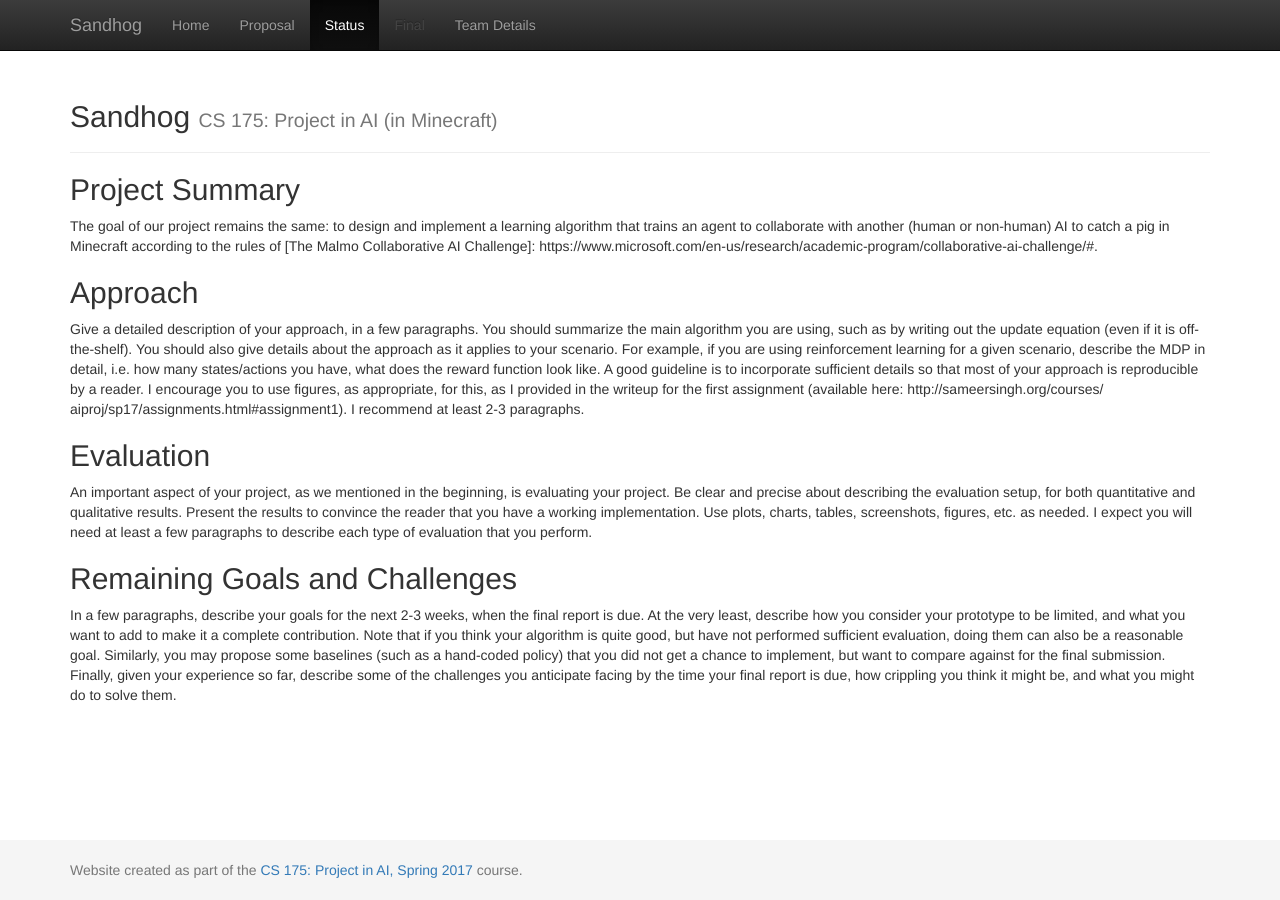
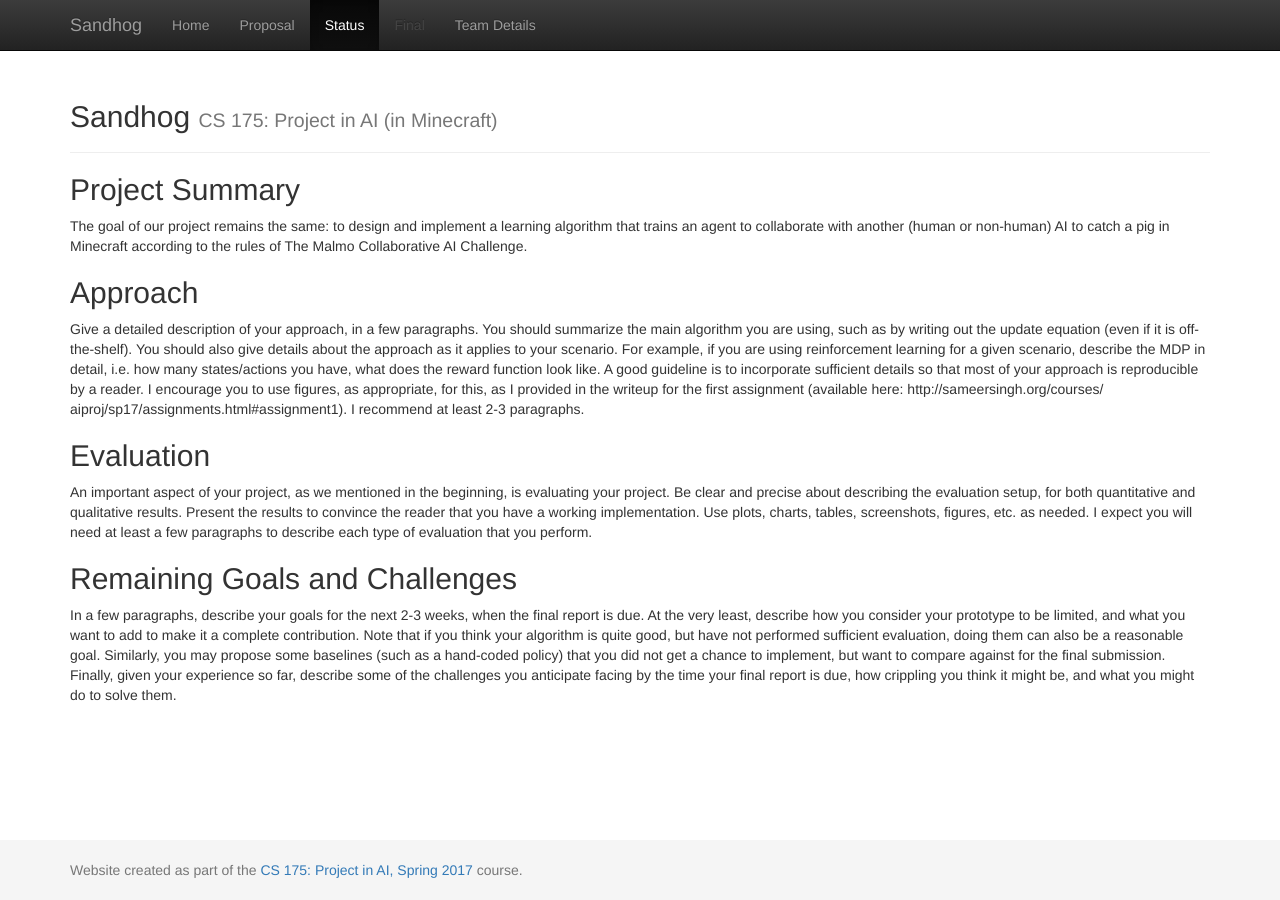
Before and after one commit to hfloresr/Sandhog, a Jekyll site: the page built from docs/status.md, in a window 1280 px wide. Built offline with Jekyll 4.4.1, drawn with Linux system fonts in a browser that asks for light colours; some of the changed lines change nothing that is shown.

Commit message:
Update project summary

```diff
--- a/docs/status.md
+++ b/docs/status.md
@@ -5,7 +5,7 @@ title: Status
 
 ## Project Summary
 
-The goal of our project remains the same: to design and implement a learning algorithm that trains an agent to collaborate with another (human or non-human) AI to catch a pig in Minecraft according to the rules of [The Malmo Collaborative AI Challenge]: https://www.microsoft.com/en-us/research/academic-program/collaborative-ai-challenge/#.
+The goal of our project remains the same: to design and implement a learning algorithm that trains an agent to collaborate with another (human or non-human) AI to catch a pig in Minecraft according to the rules of The Malmo Collaborative AI Challenge.
 
 ## Approach
 
```
